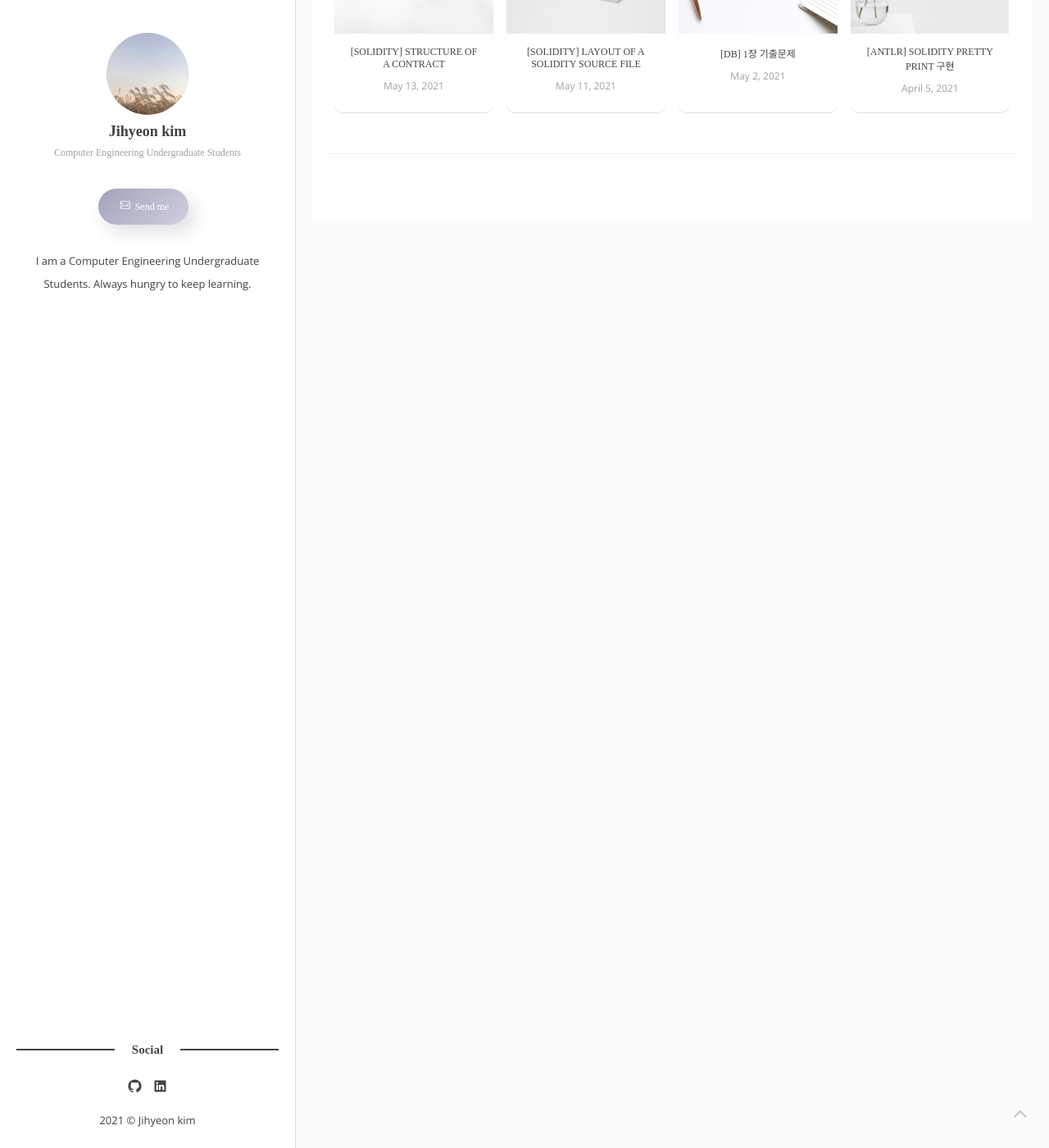
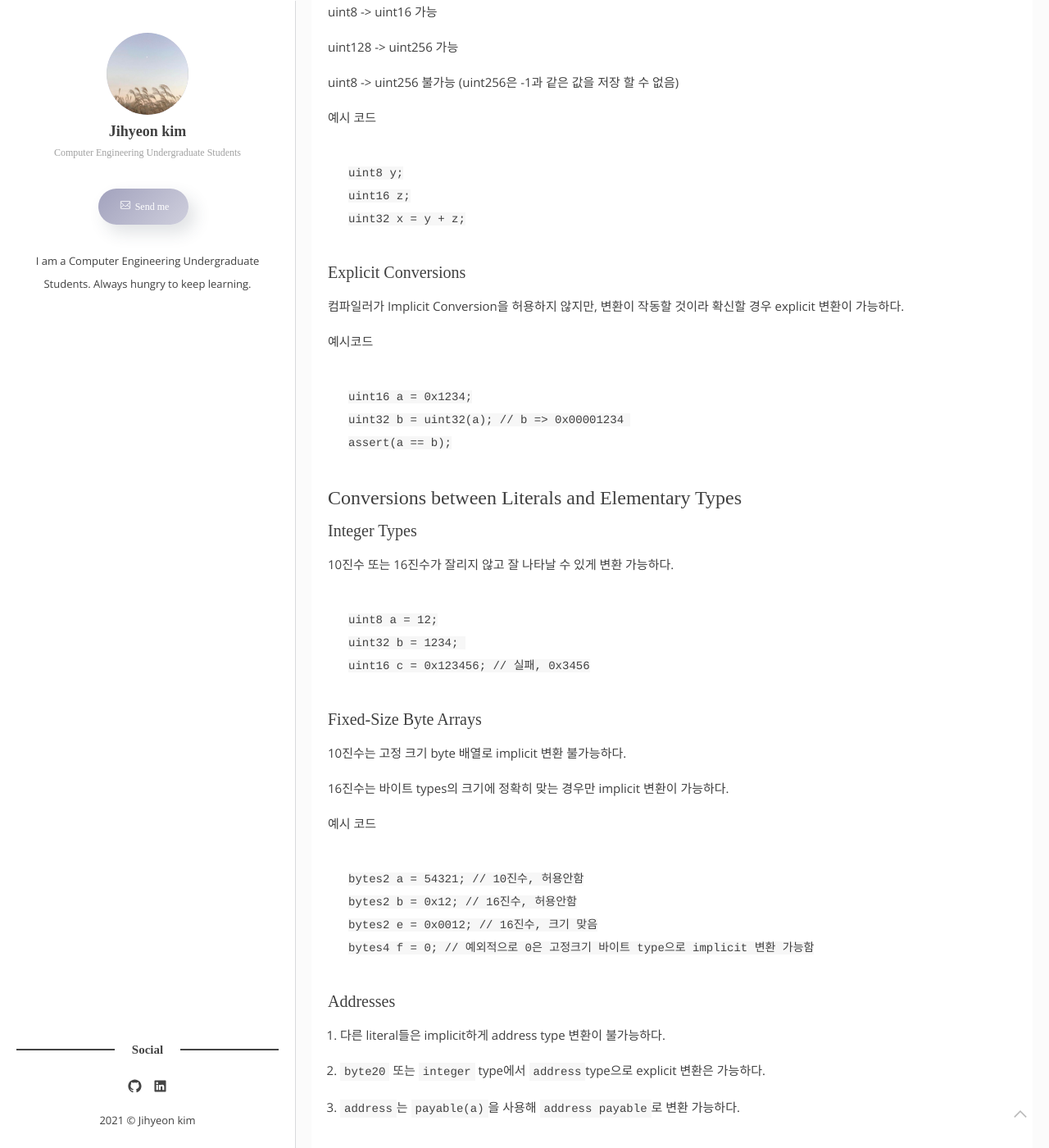
Before and after one commit to kimjihyeon99/kimjihyeon99.github.io, a Jekyll site: the page built from _posts/2021-05-13-[Solidity]Types.markdown, in a window 1280 px wide and 1400 px high, scrolled down 8452 px. Shown: the whole window at 82% size. Built offline with Jekyll 4.4.1, drawn with Linux system fonts in a browser that asks for light colours; some web fonts are replaced; comment, search, counter and statistics services are not loaded; some of the changed text lies outside the part shown.

Commit message:
Update 2021-05-13-[Solidity]Types.markdown

`````diff
--- a/_posts/2021-05-13-[Solidity]Types.markdown
+++ b/_posts/2021-05-13-[Solidity]Types.markdown
@@ -311,6 +311,89 @@ contract User {
 
 ### Operators Involving LValues
 
+만약 `a`가 Lvalue인경우 다음과 같은 연산자를 사용할 수 있다.
 
+`+=` `-=` `*=` `/=` `%=` `|=` `&=` `^=` `a++` `--a`
+
+#### delete
+
+`delete a`는 type에 대한 초기 값을 a에 할당한다.
+
+1. 정수, 동적 배열, 정적배열도 사용 가능하다.
+
+2. struct의 경우, 모든 member가 reset된 struct를 할당하고, 해당 member로 재귀된다.
+
+3. mapping의 경우, `delete`는 영향을 미치지 않는다. delete a[x] 는 x에 저장된 값이 삭제된다.
 
 ### Conversions between Elementary Types
+
+#### Implicit Conversions
+
+컴파일러가 할당 중,
+
+1. 함수들의 arg를 전달할 때
+2. 연산자를 적용할 때
+3. 의미가 있고, 정보가 손실되지 않는 경우 암묵적 변환이 가능함
+
+예시)
+
+uint8 -> uint16 가능
+
+uint128 -> uint256 가능
+
+uint8 -> uint256 불가능 (uint256은 -1과 같은 값을 저장 할 수 없음)
+
+예시 코드
+
+````solidity
+uint8 y;
+uint16 z;
+uint32 x = y + z;
+````
+
+#### Explicit Conversions
+
+컴파일러가 Implicit Conversion을 허용하지 않지만, 변환이 작동할 것이라 확신할 경우 explicit 변환이 가능하다.
+
+예시코드
+
+````solidity
+uint16 a = 0x1234;
+uint32 b = uint32(a); // b => 0x00001234
+assert(a == b);
+````
+
+### Conversions between Literals and Elementary Types
+
+#### Integer Types
+
+10진수 또는 16진수가 잘리지 않고 잘 나타날 수 있게 변환 가능하다.
+
+````solidity
+uint8 a = 12;
+uint32 b = 1234;
+uint16 c = 0x123456; // 실패, 0x3456
+````
+
+#### Fixed-Size Byte Arrays
+
+10진수는 고정 크기 byte 배열로 implicit 변환 불가능하다.
+
+16진수는 바이트 types의 크기에 정확히 맞는 경우만 implicit 변환이 가능하다.
+
+예시 코드
+
+````solidity
+bytes2 a = 54321; // 10진수, 허용안함
+bytes2 b = 0x12; // 16진수, 허용안함
+bytes2 e = 0x0012; // 16진수, 크기 맞음
+bytes4 f = 0; // 예외적으로 0은 고정크기 바이트 type으로 implicit 변환 가능함
+````
+
+#### Addresses
+
+1. 다른 literal들은 implicit하게 address type 변환이 불가능하다.
+
+2. `byte20` 또는 `integer` type에서 `address`type으로 explicit 변환은 가능하다.
+
+3. `address`는 `payable(a)`을 사용해 `address payable`로 변환 가능하다.
`````
